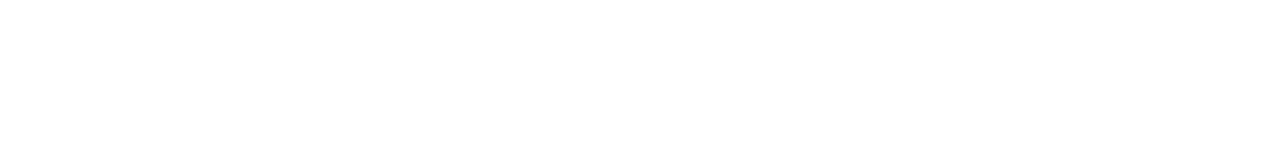
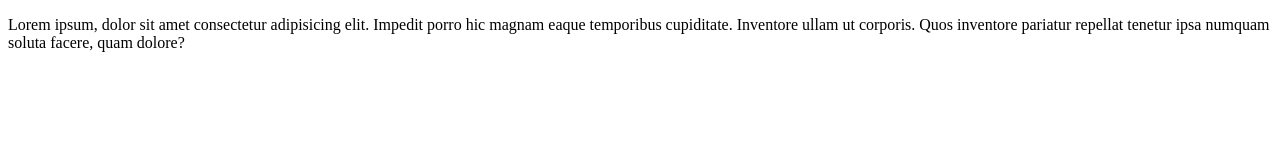
Before and after one commit to dkilav/publika, a plain HTML site: page index.html in a window 1280 px wide. Drawn offline with Linux system fonts and the light colour scheme.

Commit message:
new commit

```diff
--- a/index.html
+++ b/index.html
@@ -6,6 +6,6 @@
     <title>Document</title>
 </head>
 <body>
-
+    <p>Lorem ipsum, dolor sit amet consectetur adipisicing elit. Impedit porro hic magnam eaque temporibus cupiditate. Inventore ullam ut corporis. Quos inventore pariatur repellat tenetur ipsa numquam soluta facere, quam dolore?</p>
 </body>
 </html>
```
